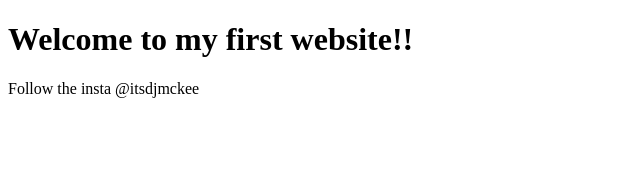
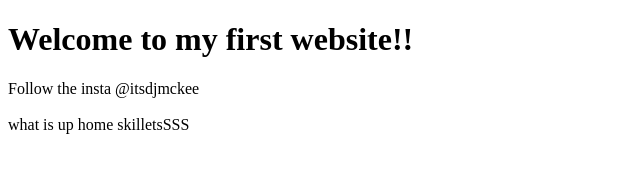
Before and after one commit to dmckee88/dmckee88.github.io, a plain HTML site: page index.html in a window 1280 px wide. Shown: the whole page, without its empty margins (0-640 px from the left). Drawn offline with Linux system fonts and the light colour scheme.

Commit message:
mr fender is a beast

```diff
--- a/index.html
+++ b/index.html
@@ -8,6 +8,8 @@
      <h1> Welcome to my first website!! </h1>
      <p>
         Follow the insta @itsdjmckee
+        <br><br>
+        what is up home skilletsSSS
      </p>
   </body>
 </html>
```
